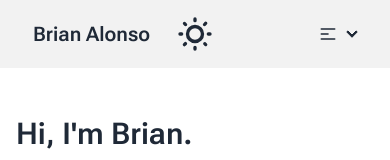
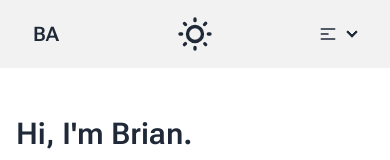
Before and after one commit to bealonso2/site, a Next.js app: page / in a window 390 px wide. Shown: the top 160 px of the page. Built offline with nearby package versions, Linux system fonts and the light colour scheme.

Commit message:
Shrinking my name on small screens

```diff
--- a/app/layout.tsx
+++ b/app/layout.tsx
@@ -66,8 +66,11 @@ export default function RootLayout({
         <ThemeProvider />
         <header className="navbar px-4">
           <div className="navbar-start">
-            <a href="/" className="btn btn-ghost text-xl">
+            <a href="/" className="btn btn-ghost hidden text-xl md:flex">
               Brian Alonso
+            </a>
+            <a href="/" className="btn btn-ghost text-xl md:hidden">
+              BA
             </a>
           </div>
           <div className="navbar-center hidden md:flex">
```
